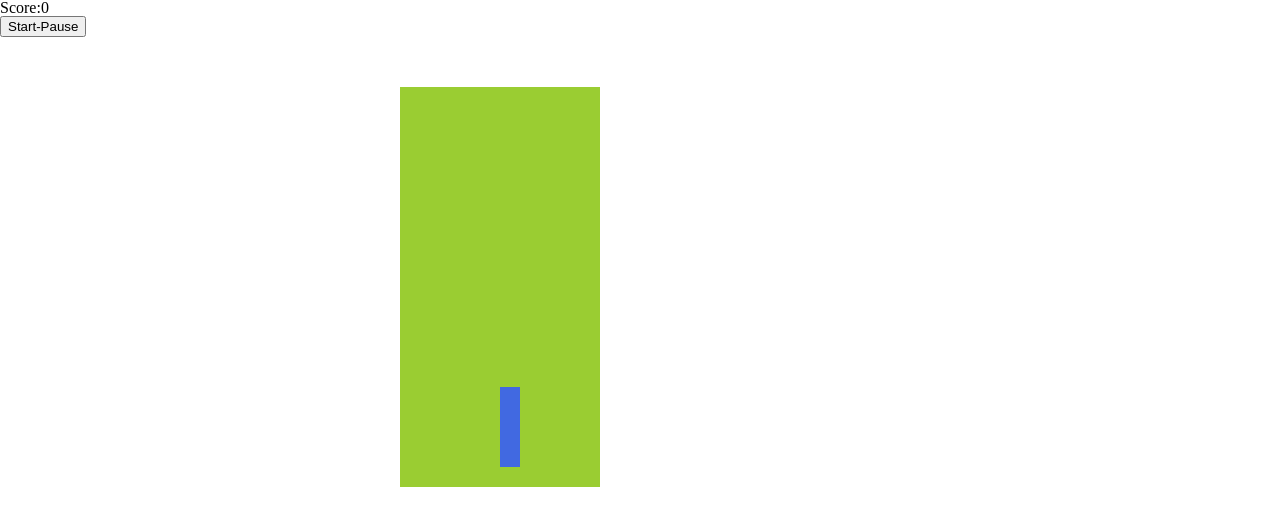
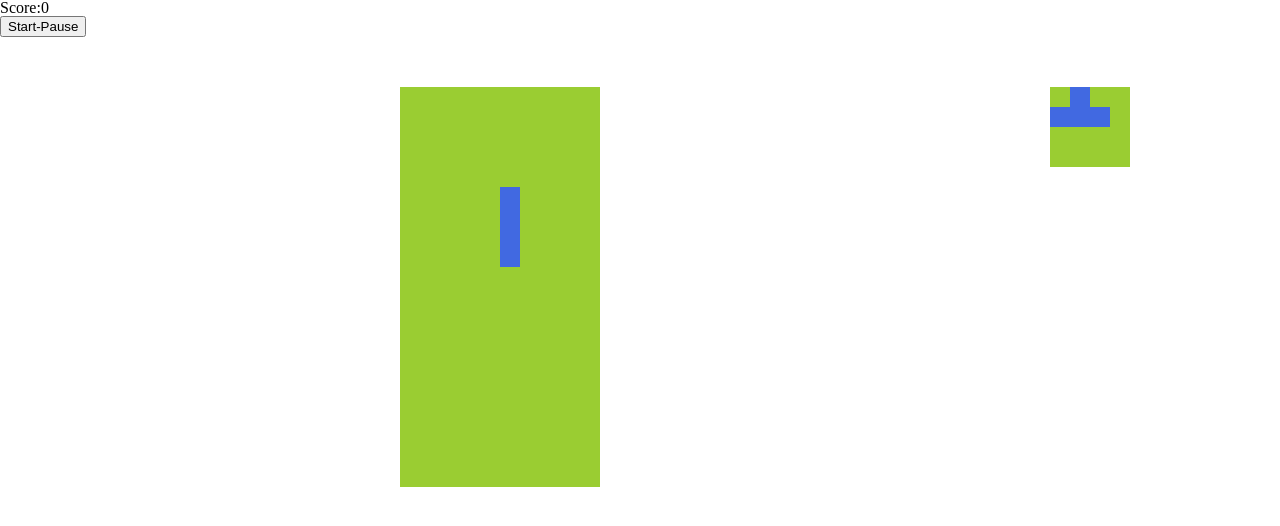
Before and after one commit to jk2uman/Simple-Tetris, a plain HTML site: page index.html in a window 1280 px wide. Both pictures are taken after a click on the button "Start-Pause". Drawn offline with Linux system fonts and the light colour scheme.

Commit message:
button and score complete

```diff
--- a/css/style.css
+++ b/css/style.css
@@ -1,3 +1,6 @@
+.container {
+    display: flex;
+}
 .grid {
     width: 200px;
     height: 400px;
@@ -13,3 +16,15 @@
 .tetro {
     background-color: royalblue;
 }
+.grid-grid {
+    margin: 50px;
+    width: 80px;
+    height: 80px;
+    display: flex;
+    flex-wrap: wrap;
+    background-color: yellowgreen;
+}
+.grid-grid div {
+    height: 20px;
+    width: 20px;
+}
--- a/game.js
+++ b/game.js
@@ -1,9 +1,12 @@
 document.addEventListener('DOMContentLoaded', () => {
-    const grid = document.querySelector('grid')
+    const grid = document.querySelector('.grid')
     var squares = document.querySelectorAll('.grid div')
-    const scoreDisplay = document.querySelector('score')
+    const scoreDisplay = document.querySelector('#score')
     const startButton = document.querySelector('#start-button')
     const width = 10
+    var nextRandom = 0
+    var timerId
+    var score = 0
     console.log(squares)
 
     const lTetro = [
@@ -37,7 +40,7 @@ document.addEventListener('DOMContentLoaded', () => {
         [width,width+1,width+2,width+3]
     ]
 
-    const Tetros = [lTetro, zTetro, tTetro, oTetro, iTetro]
+    let Tetros = [lTetro, zTetro, tTetro, oTetro, iTetro]
 
     let presentPostiion = 4
     let presentRotator = 0
@@ -56,8 +59,6 @@ document.addEventListener('DOMContentLoaded', () => {
         })
     }
     undraw()
-    //Creating movement
-    timeId = setInterval(downMover, 500)
 
     //assignint key buttons
     function controller(e) {
@@ -83,10 +84,13 @@ document.addEventListener('DOMContentLoaded', () => {
     function Froze() {
         if(present.some(index => squares[presentPostiion + index + width].classList.contains('taker'))) {
             present.forEach(index => squares[presentPostiion + index].classList.add('taker'))
-            random = Math.floor(Math.random() * Tetros.length)
+            random = nextRandom
+            nextRandom = Math.floor(Math.random() * Tetros.length)
             present = Tetros[random][presentRotator]
             presentPostiion = 4
             draw()
+            shapeDisplay()
+            scroreBoard()
         }
     }
     // How to move the Tetros left or right on the grid
@@ -119,8 +123,56 @@ document.addEventListener('DOMContentLoaded', () => {
         }
         present = Tetros[random][presentRotator]
         draw()
+    }
+
+    const squareDisplay = document.querySelectorAll('.grid-grid div')
+    const widthDisplay = 4
+    let indexDisplay = 0
+
+    const nextTetro = [
+        [1, widthDisplay+1, widthDisplay*2+1, 2],
+        [0, widthDisplay, widthDisplay+1, widthDisplay*2+1],
+        [1, widthDisplay, widthDisplay+1, widthDisplay+2],
+        [0, 1, widthDisplay, widthDisplay+1],
+        [1, widthDisplay+1, widthDisplay*2+1, widthDisplay*3+1]
+    ]
+
+    function shapeDisplay() {
+        squareDisplay.forEach(squares => {
+            squares.classList.remove('tetro')
+        })
+        nextTetro[nextRandom].forEach( index => {
+            squareDisplay[indexDisplay + index].classList.add('tetro')
+        })
+    }
+    startButton.addEventListener('click', () => {
+        if (timerId) {
+            clearInterval(timerId)
+            timerId = null
+        }   else {
+            draw()
+            timerId = setInterval(downMover, 500)
+            nextRandom = Math.floor(Math.random()*Tetros.length)
+            shapeDisplay()
+        }
+    })
+//Creating the scoreboard
+    function scroreBoard () {
+        for (let i = 0; i < 199; i +=width) {
+            const rows = [i, i+1, i+2, i+3, i+4, i+5, i+6, i+7, i+8, i+9]
+
+            if(rows.every(index => squares[index].classList.contains('taker'))) {
+                score +=10
+                scoreDisplay.innerHTML = score
+                rows.forEach(index => {
+                    squares[index].classList.remove('taker')
+                })
+                const removeSquares = squares.splice(i, width)
+                console.log(removeSquares)
+            }
+
+        }
+    }
 
 
-
-    }
 })
--- a/index.html
+++ b/index.html
@@ -10,7 +10,7 @@
     <body>
         <h3>Score:<span id="score">0</span></h3>
         <button id="start-button">Start-Pause</button>
-
+            <div class="container">
                 <div class="grid">
                     <div></div>
                     <div></div>
@@ -223,6 +223,27 @@
                     <div class="taker"></div>
                     <div class="taker"></div>
                 </div>
+
+
+                <div class="grid-grid">
+                    <div></div>
+                    <div></div>
+                    <div></div>
+                    <div></div>
+                    <div></div>
+                    <div></div>
+                    <div></div>
+                    <div></div>
+                    <div></div>
+                    <div></div>
+                    <div></div>
+                    <div></div>
+                    <div></div>
+                    <div></div>
+                    <div></div>
+                    <div></div>
+                </div>
+            </div>
         <script src="game.js"></script>
     </body>
 </html>
```
Lines whose indentation alone changed are shown as unchanged.
